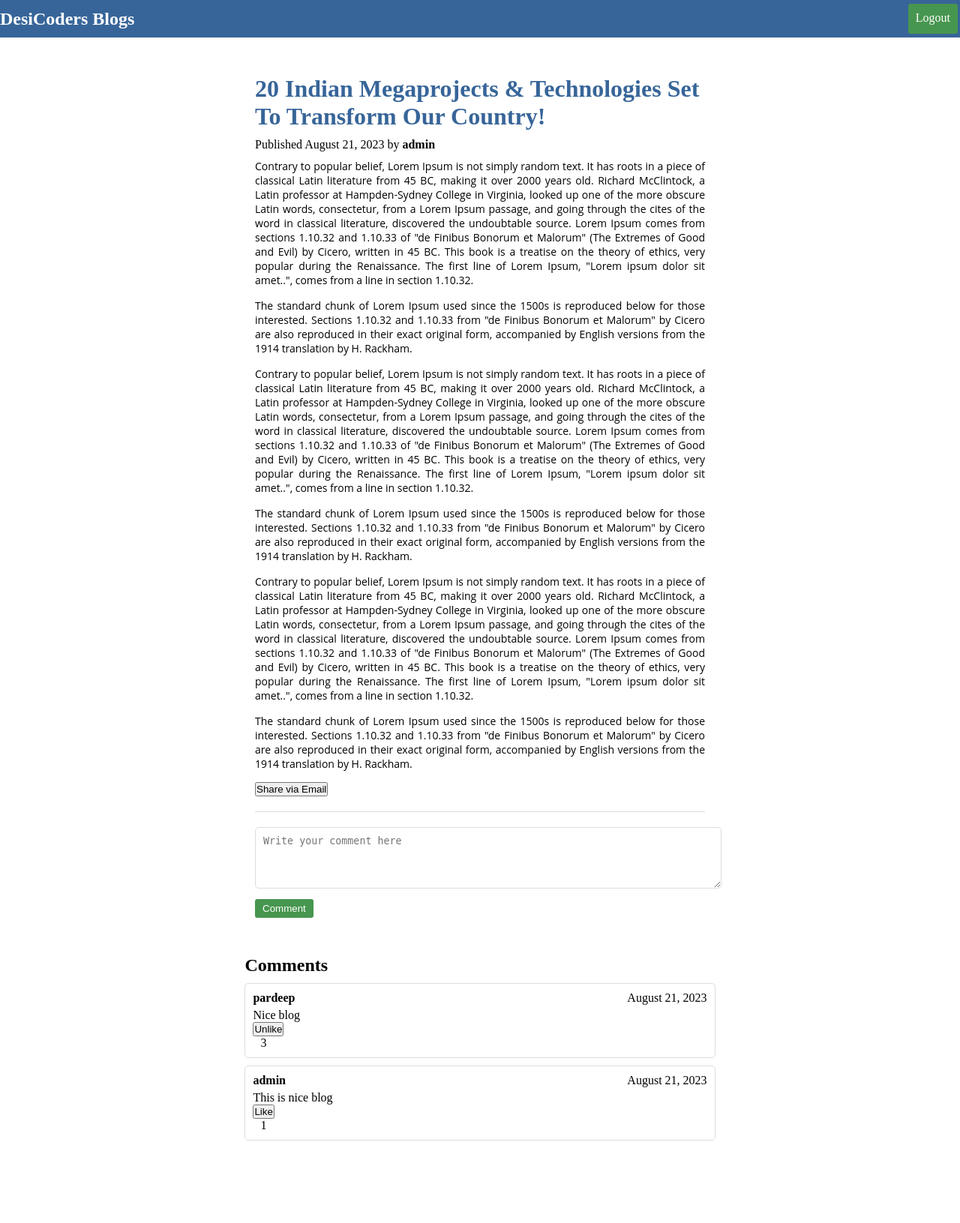
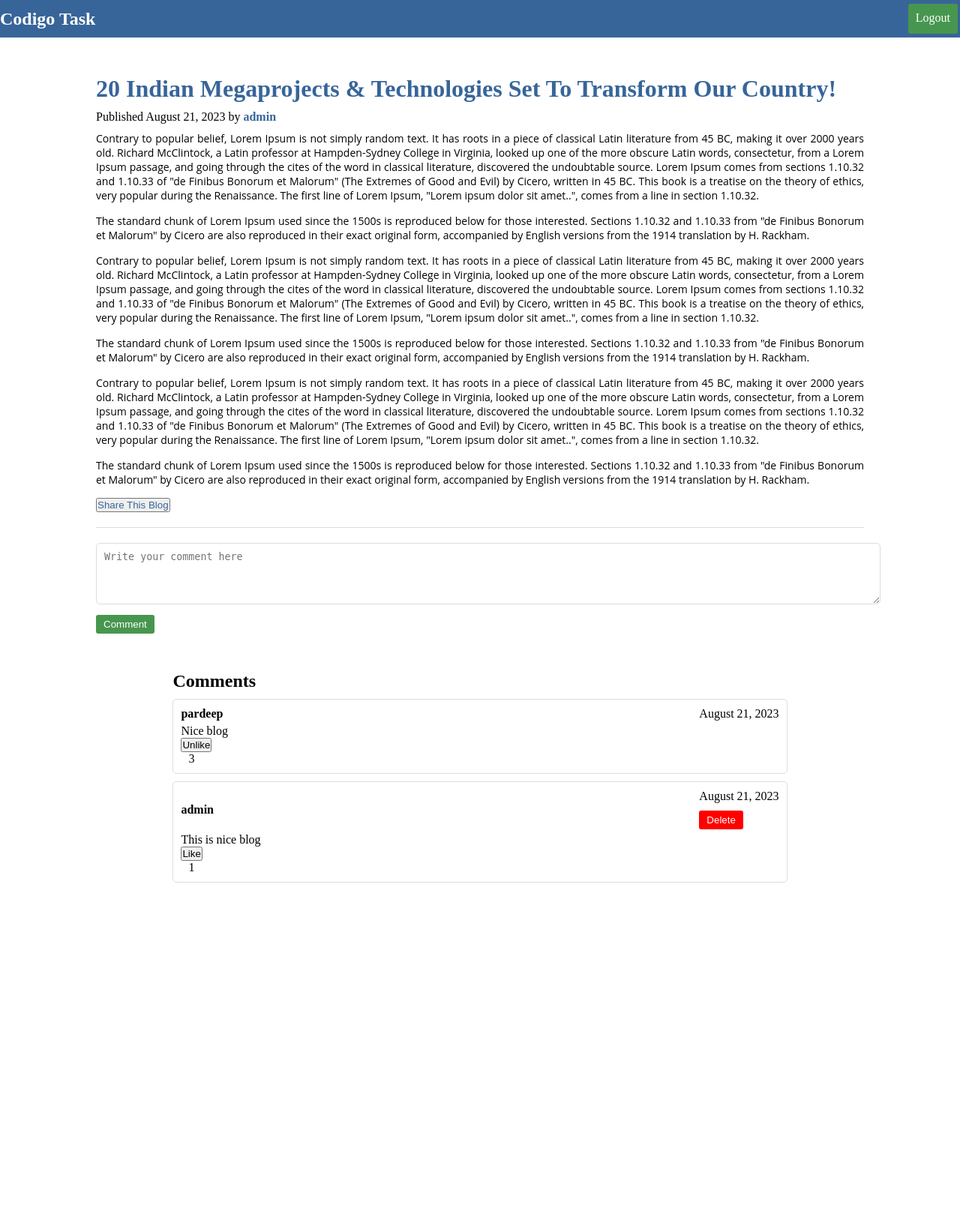
Before and after one commit to amrit15898/blog_mantra_task, a Django app: page /detail-blog/6 in a window 1280 px wide. Shown: the whole page at 75% size. After the commit the page ends 1177 px from the top, so only its background shows below. Run offline with Django 4.2, Linux system fonts and the light colour scheme; a user stored in the database is signed in; data comes from the database, SQL or seed files in the repository; both versions use the stored data as it was after the commit.

Commit message:
ready to send

```diff
--- a/home/views.py
+++ b/home/views.py
@@ -29,6 +29,10 @@ def sign_up(requset):
                 messages.error(requset, "Try with different username this username alread exists")
                 redirect("sign-up")
 
+            if len(password)<6:
+                messages.error(requset, "Password length must be 6")
+
+
             # Create the user object
             obj = User(first_name=first_name, last_name=last_name, username=username, email=email)
             obj.set_password(password)
@@ -48,28 +52,29 @@ def login_page(request):
         password = request.POST.get("password")
         check_user = User.objects.filter(username = username).first()
         if not check_user:
-            messages.warning(request, "User does not exit")
-            return redirect("login/")
+            messages.error(request, "User does not exit")
+            return redirect("login")
         user = authenticate(request, username = username, password = password)
         if user is not None:
             login(request, user)
             return redirect("/")
 
         else:
-            messages.error("Invalid login credentails")
-            return redirect("login/")
+            messages.error(request, "Invalid login credentails")
+            return redirect("login")
 
 
     return render(request, "login.html")
 
 def home_page(request):
+    context = {}
     try:
         blogs = BlogPost.objects.all()
-        itmes_per_page = 3
+        itmes_per_page = 5
         paginator  = Paginator(blogs, itmes_per_page)
         page_no = request.GET.get("page")
         page_obj = paginator.get_page(page_no)
-        context = {"blogs": page_obj}
+        context["blogs"] =  page_obj
     except Exception as e:
         messages.error(f"An error occured {e}")
     return render(request, "home.html", context)
@@ -87,11 +92,23 @@ def detail_blog(request, id):
     if request.method == "POST":
         if "send_email" in request.POST:
             recipient_email = request.POST.get("recipient-email")
-            send_mail_to_user("Desi Coders", blog_detail_url, "none76845@gmail.com", recipient_email)
+            send_mail_to_user("Codigo Mantra", f"Read the best blgo of the universe {blog_detail_url}", "none76845@gmail.com", recipient_email)
+        elif "delete_comment" in request.POST:
+            comment_id = request.POST.get("comment_id")
+            try:
+                comment = Comment.objects.get(id=comment_id)
+                if comment.author == request.user:
+                    comment.delete()
+                    messages.success(request, "Comment deleted successfully.")
+                else:
+                    messages.error(request, "You can only delete your own comments.")
+            except Comment.DoesNotExist:
+                messages.error(request, "Comment does not exist.")
         elif request.user.is_authenticated:
             comment = request.POST.get("cmnt")
             obj = Comment(Blog=blog, author=request.user, content=comment)
             obj.save()
+
         else:
             messages.error(request, "Please log in to post a comment.")
 
@@ -113,10 +130,11 @@ def like_comment(request, id):
 
         if already_liked:
             comment.like.remove(user)
-            messages.success(request, "Comment unliked successfully.")
+
         else:
             comment.like.add(user)
-            messages.success(request, "Comment liked successfully.")
+
+
     else:
         messages.error(request, "Please log in before liking a comment.")
     return redirect(request.META.get('HTTP_REFERER', '/'))
--- a/static/css/main.css
+++ b/static/css/main.css
@@ -1,3 +1,4 @@
+@import url('https://fonts.googleapis.com/css2?family=Roboto:wght@300&display=swap');
 *{
     padding: 0;
     margin: 0;
@@ -81,7 +82,7 @@
     flex-direction: column;
     width: 450px;
 }
-.field-box input{
+.email-form input , .field-box input{
     padding: 7px;
 
 }
@@ -151,7 +152,7 @@
     resize: vertical;
 }
 
-.comment-form button {
+.dltbtn ,.comment-form button , .email-form button{
     margin-top: 10px;
     padding: 5px 10px;
     background-color: var(--secondary-color);
@@ -159,6 +160,9 @@
     border: none;
     border-radius: 3px;
     cursor: pointer;
+}
+.actions button {
+    color: var(--primary-color);
 }
 
 /* ... Other CSS rules ... */
@@ -169,7 +173,9 @@
     border-radius: 3px;
     margin-bottom: 10px;
 }
-
+.author {
+    color: var(--primary-color);
+}
 /* Style for warning messages */
 .warning-message {
     background-color: #FFC107;
@@ -193,11 +199,30 @@
     .container {
         width: 80%;
     }
-}
+    .detail-blog{
+        width: 100%;
+        margin: auto;
 
-/* Media query for larger screens */
-@media (min-width: 1200px) {
-    .container {
-        width: 70%;
     }
 }
+@media (min-width: 768px) {
+    .container {
+        width: 80%;
+    }
+    .detail-blog{
+        width: 100%;
+        margin: auto;
+
+    }
+}
+@media (min-width: 368px) {
+    .container {
+        width: 80%;
+    }
+    .detail-blog{
+        width: 100%;
+        margin: auto;
+
+    }
+
+}
--- a/templates/base.html
+++ b/templates/base.html
@@ -4,21 +4,22 @@
 <head>
     <meta charset="UTF-8">
     <meta name="viewport" content="width=device-width, initial-scale=1.0">
-    <title>Document</title>
+    <title>{% block title %}{% endblock %}</title>
+
     <link rel="stylesheet" href="{% static 'css/main.css' %}">
     <script src="{% static 'js/main.js' %}"></script>
 </head>
 <body>
     <nav class="navbar flex">
         <div class="right-nav flex">
-            <a href="{% url 'home' %}" style="text-decoration: none; color: white;"><h2>DesiCoders Blogs</h2></a>
+            <a href="{% url 'home' %}" style="text-decoration: none; color: white;"><h2>Codigo Task</h2></a>
         </div>
         <div class="left-nav flex">
             {% if user.is_authenticated %}
 
             <a href="{% url  'logout' %}" class="btn">Logout</a>
             {% else %}
-            <a href="{% url 'signup' %}" class="btn">Singup</a>
+            <a href="{% url 'signup' %}" class="btn">Signup</a>
             <a href="{% url 'login' %}" class="btn">Login</a>
             {% endif %}
         </div>
--- a/templates/detail-blog.html
+++ b/templates/detail-blog.html
@@ -1,10 +1,12 @@
 {% extends 'base.html' %}
-
+{% block title %}
+Detail-Blog
+{% endblock title %}
 {% block content %}
 <div class="container">
     <div class="detail-blog">
         <h1>{{ blog.title }}</h1>
-        <p>Published {{ blog.created_at|date:"F d, Y" }} by <b>{{ blog.author }}</b></p>
+        <p>Published {{ blog.created_at|date:"F d, Y" }} by <b class="author">{{ blog.author }}</b></p>
         <div class="blog-content">
             {{ blog.content|safe }}
         </div>
@@ -12,11 +14,11 @@
             <form id="email-form" method="post">
                 {% csrf_token %}
                 <input type="email" name="recipient-email" placeholder="Recipient's Email" required>
-                <button type="submit" name="send_email">Send</button>
+                <button type="submit"  name="send_email">Send</button>
             </form>
         </div>
         <div class="actions">
-            <button id="showEmailForm">Share via Email</button>
+            <button id="showEmailForm">Share This Blog</button>
         </div>
         <div class="comment-form">
             <form action="" method="post">
@@ -32,7 +34,14 @@
             <div class="comment">
                 <div class="comment-header">
                     <b>{{ comment.author.username }}</b>
-                    <span>{{ comment.created_at|date:"F d, Y" }}</span>
+                    <span>{{ comment.created_at|date:"F d, Y" }} {% if user.is_authenticated and comment.author == user %}
+                        <form method="post" action="{% url 'detailblog' blog.id %}">
+                            {% csrf_token %}
+                            <input type="hidden" name="comment_id" value="{{ comment.id }}">
+                            <button type="submit" class="dltbtn" style="background-color: red;" name="delete_comment">Delete</button>
+                        </form>
+                    {% endif %}</span>
+
                 </div>
                 <p>{{ comment.content }}</p>
                 <div class="like-section">
--- a/templates/sign-up.html
+++ b/templates/sign-up.html
@@ -1,4 +1,7 @@
 {% extends 'base.html' %}
+{% block title %}
+SignUp
+{% endblock %}
 {% block content %}
     <div class="container">
         <div class="outer-box">
@@ -29,6 +32,7 @@
 
 
                 <button type="submit" class="submit-btn">Submit</button>
+                <p>I have already account <a href="{% url 'login' %}">Login</a></p>
 
             </form>
         </div>
```
Also changed, not shown: templates/home.html (+8 -4 lines), templates/login.html (+5 -5 lines), db.sqlite3.
